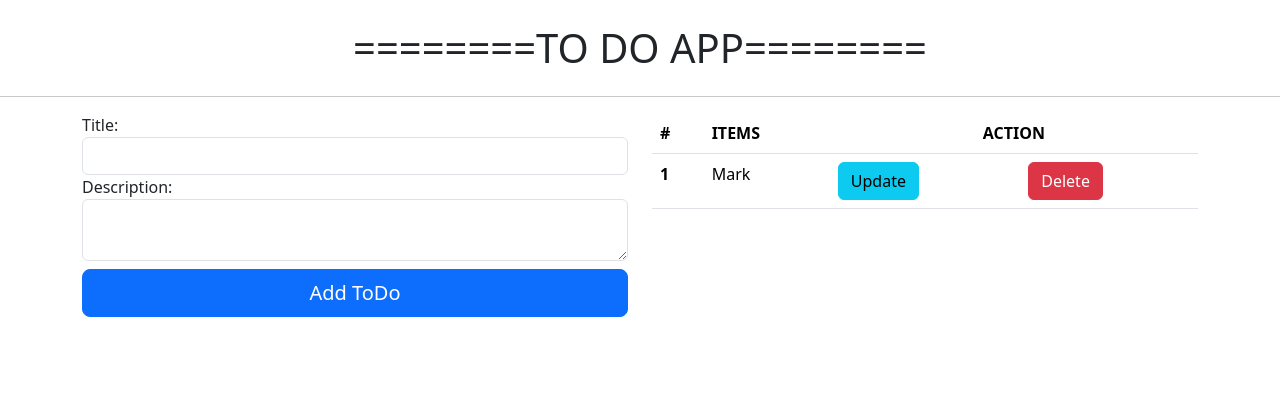
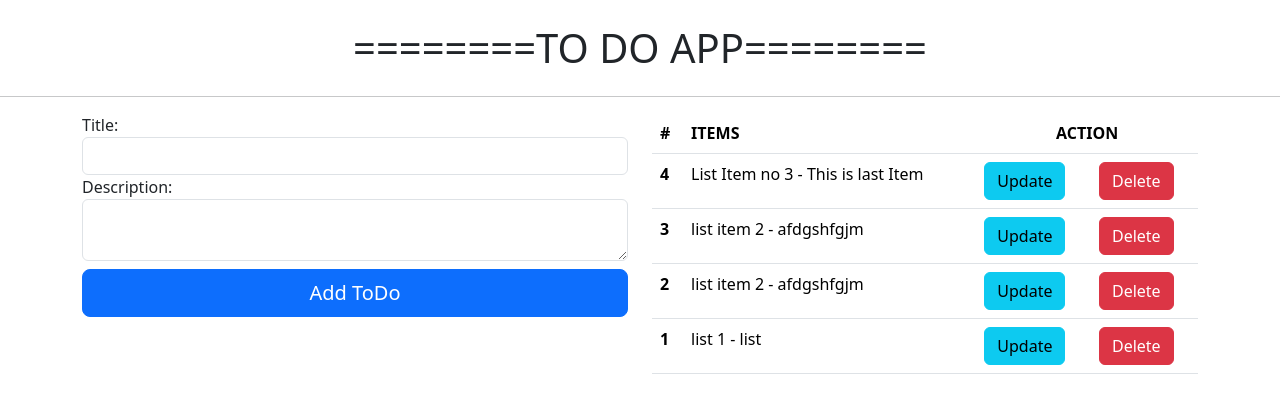
Before and after one commit to mdfaiz903/TODO, a Django app: page / in a window 1280 px wide. Shown: the top 413 px of the page. Run offline with Django 4.2, Linux system fonts and the light colour scheme; data comes from the database, SQL or seed files in the repository; both versions use the stored data as it was after the commit.

Commit message:
Data retrive functionality added

```diff
--- a/templates/todoApp/index.html
+++ b/templates/todoApp/index.html
@@ -24,12 +24,14 @@
                   </tr>
                 </thead>
                 <tbody>
+                    {% for item in data %}
                     <tr>
-                        <th scope="row">1</th>
-                        <td>Mark</td>
+                        <th scope="row">{{item.id}}</th>
+                        <td>{{item.title}} - {{item.description}}</td>
                         <td><a href="http://" class="btn btn-info" >Update</a></td>
                         <td><a href="http://" class="btn btn-danger" >Delete</a></td>
                       </tr>
+                      {% endfor %}
                 </tbody>
               </table>
 
--- a/todoApp/views.py
+++ b/todoApp/views.py
@@ -4,6 +4,8 @@ from . models import todo_model
 from django .contrib import messages
 # Create your views here.
 def home(request):
+    data = todo_model.objects.all().order_by('-id')
+
     if request.method =='POST':
         form = todoForm(request.POST)
         try:
@@ -17,4 +19,4 @@ def home(request):
         form = todoForm()
 
 
-    return render(request,'todoApp/index.html',{'frm':form})
+    return render(request,'todoApp/index.html',{'data':data,'frm':form})
```
Also changed, not shown: db.sqlite3.
